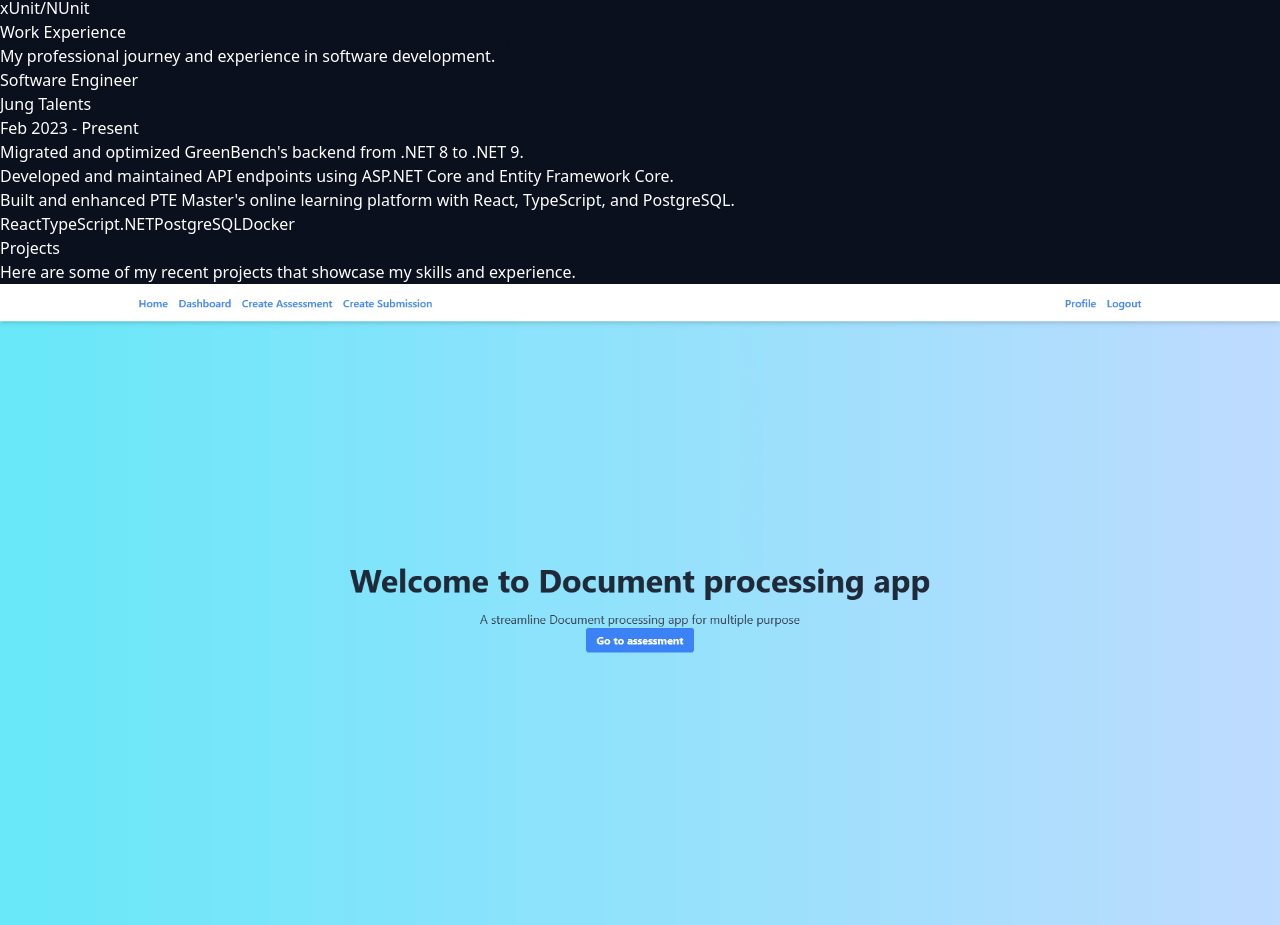
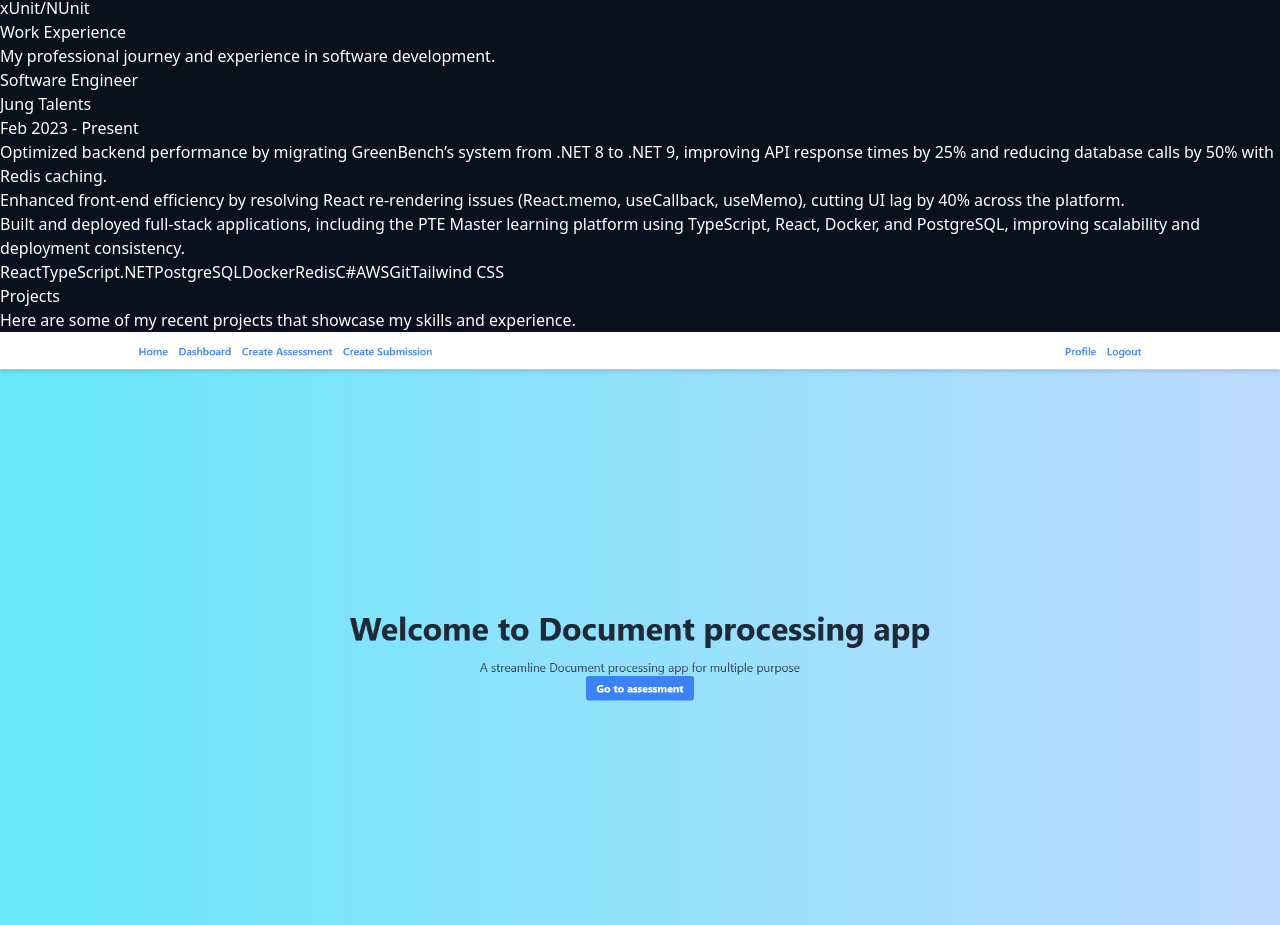
Before and after one commit to ctru0009/portfolio, a React (Vite) app: page / in a window 1280 px wide. Shown: the part 3536-4461 px from the top of the page. Built offline with nearby package versions, Linux system fonts and the light colour scheme.

Commit message:
Enhance WorkData with detailed responsibilities and additional technologies for improved clarity and representation

```diff
--- a/src/data/data.ts
+++ b/src/data/data.ts
@@ -97,11 +97,22 @@ const WorkData: WorkInterface[] = [
     company: "Jung Talents",
     period: "Feb 2023 - Present",
     responsibilities: [
-      "Migrated and optimized GreenBench's backend from .NET 8 to .NET 9.",
-      "Developed and maintained API endpoints using ASP.NET Core and Entity Framework Core.",
-      "Built and enhanced PTE Master's online learning platform with React, TypeScript, and PostgreSQL.",
+      "Optimized backend performance by migrating GreenBench’s system from .NET 8 to .NET 9, improving API response times by 25% and reducing database calls by 50% with Redis caching.",
+      "Enhanced front-end efficiency by resolving React re-rendering issues (React.memo, useCallback, useMemo), cutting UI lag by 40% across the platform.",
+      "Built and deployed full-stack applications, including the PTE Master learning platform using TypeScript, React, Docker, and PostgreSQL, improving scalability and deployment consistency.",
     ],
-    technologies: ["React", "TypeScript", ".NET", "PostgreSQL", "Docker"],
+    technologies: [
+      "React",
+      "TypeScript",
+      ".NET",
+      "PostgreSQL",
+      "Docker",
+      "Redis",
+      "C#",
+      "AWS",
+      "Git",
+      "Tailwind CSS",
+    ],
   },
 ];
 
```
